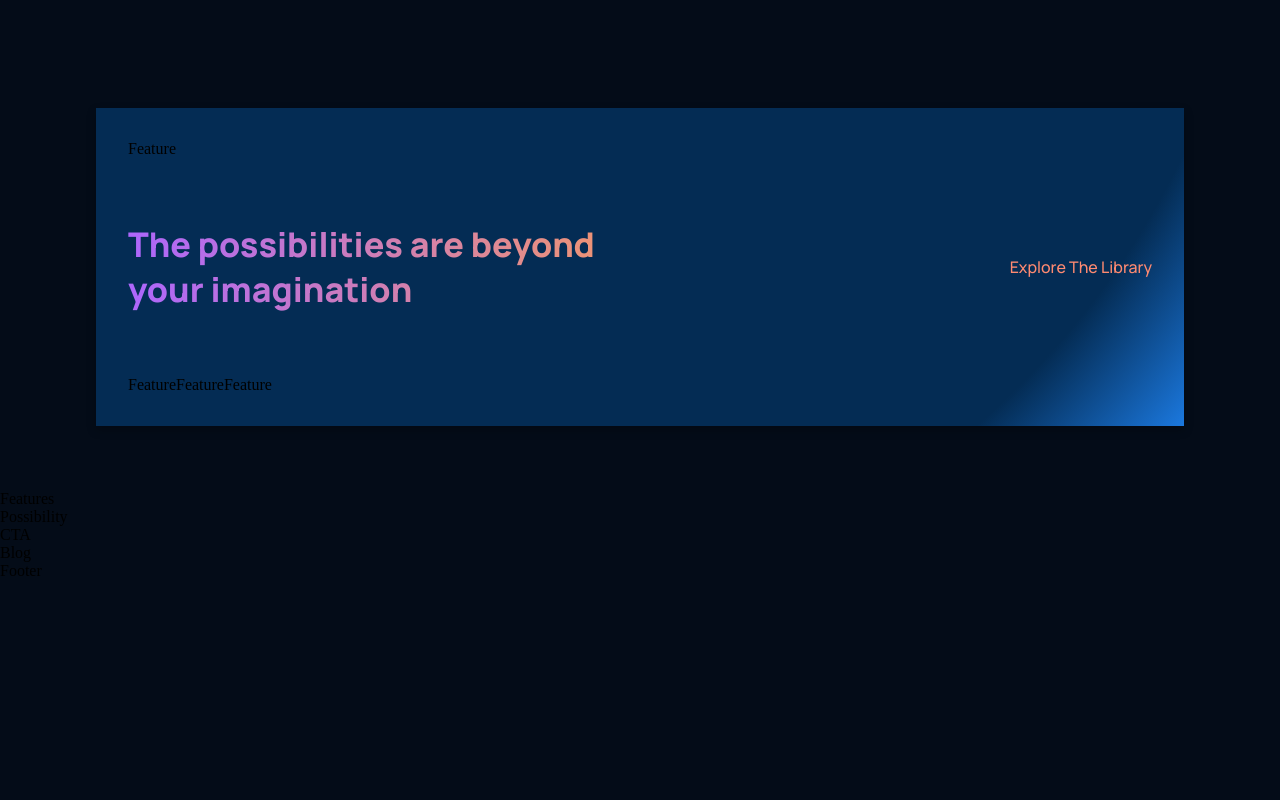
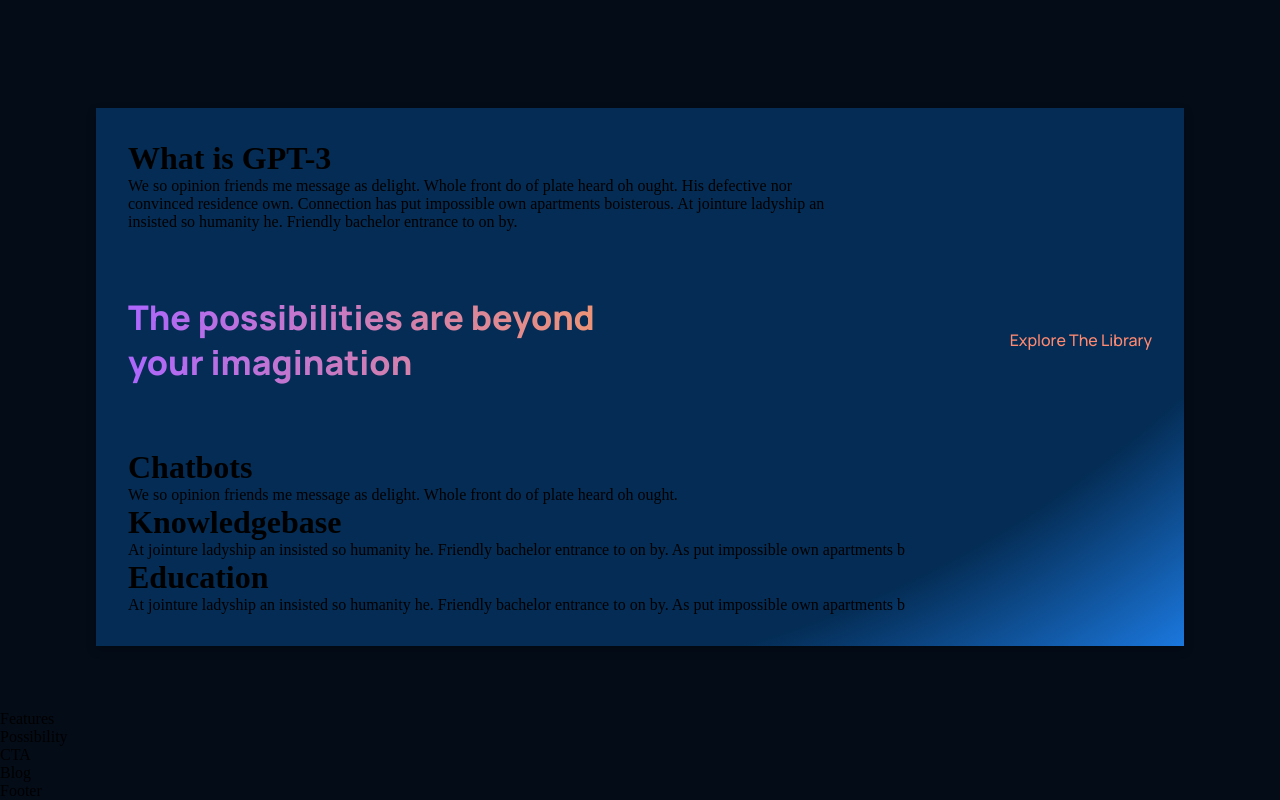
Before and after one commit to automation-andy101/react-gpt3-app, a React (Create React App) app: page / in a window 1280 px wide. Shown: the part 978-1778 px from the top of the page. Before the commit the page ends 1558 px from the top, so only its background shows below. Built offline with nearby package versions, Linux system fonts and the light colour scheme.

Commit message:
Added whatgpt3 and brand components

```diff
--- a/src/components/feature/Feature.jsx
+++ b/src/components/feature/Feature.jsx
@@ -2,10 +2,17 @@
 import './feature.css'
 
 
-const Feature = () => {
+const Feature = ({ title, text }) => {
   return (
-    <div>
-      Feature
+    <div className='gpt3__features-container__feature'>
+      <div className='gpt3__features-container__feature-title'>
+        <div />
+        <h1>{title}</h1>
+        <div className='gpt3__features-container__feature-text'>
+          {text}
+        </div>
+
+      </div>
     </div>
   )
 }
--- a/src/containers/whatGPT3/WhatGPT3.jsx
+++ b/src/containers/whatGPT3/WhatGPT3.jsx
@@ -7,8 +7,8 @@
 const whatGPT3 = () => {
   return (
     <div className='gpt3__whatgpt3 section__margin' id='whpt3'>
-      <div className='gpt3__whatgpt3-feature'>
-        <Feature />
+      <div className="gpt3__whatgpt3-feature">
+        <Feature title="What is GPT-3" text="We so opinion friends me message as delight. Whole front do of plate heard oh ought. His defective nor convinced residence own. Connection has put impossible own apartments boisterous. At jointure ladyship an insisted so humanity he. Friendly bachelor entrance to on by." />
       </div>
       <div className='gpt3__whatgpt3-heading'>
         <h1 className='gradient__text'>
@@ -16,10 +16,10 @@
         </h1>
         <p>Explore The Library</p>
       </div>
-      <div className='gpt3__whatgpt3-container'>
-        <Feature />
-        <Feature />
-        <Feature />
+      <div className="gpt3__whatgpt3-container">
+        <Feature title="Chatbots" text="We so opinion friends me message as delight. Whole front do of plate heard oh ought." />
+        <Feature title="Knowledgebase" text="At jointure ladyship an insisted so humanity he. Friendly bachelor entrance to on by. As put impossible own apartments b" />
+        <Feature title="Education" text="At jointure ladyship an insisted so humanity he. Friendly bachelor entrance to on by. As put impossible own apartments b" />
       </div>
     </div>
   )
```
